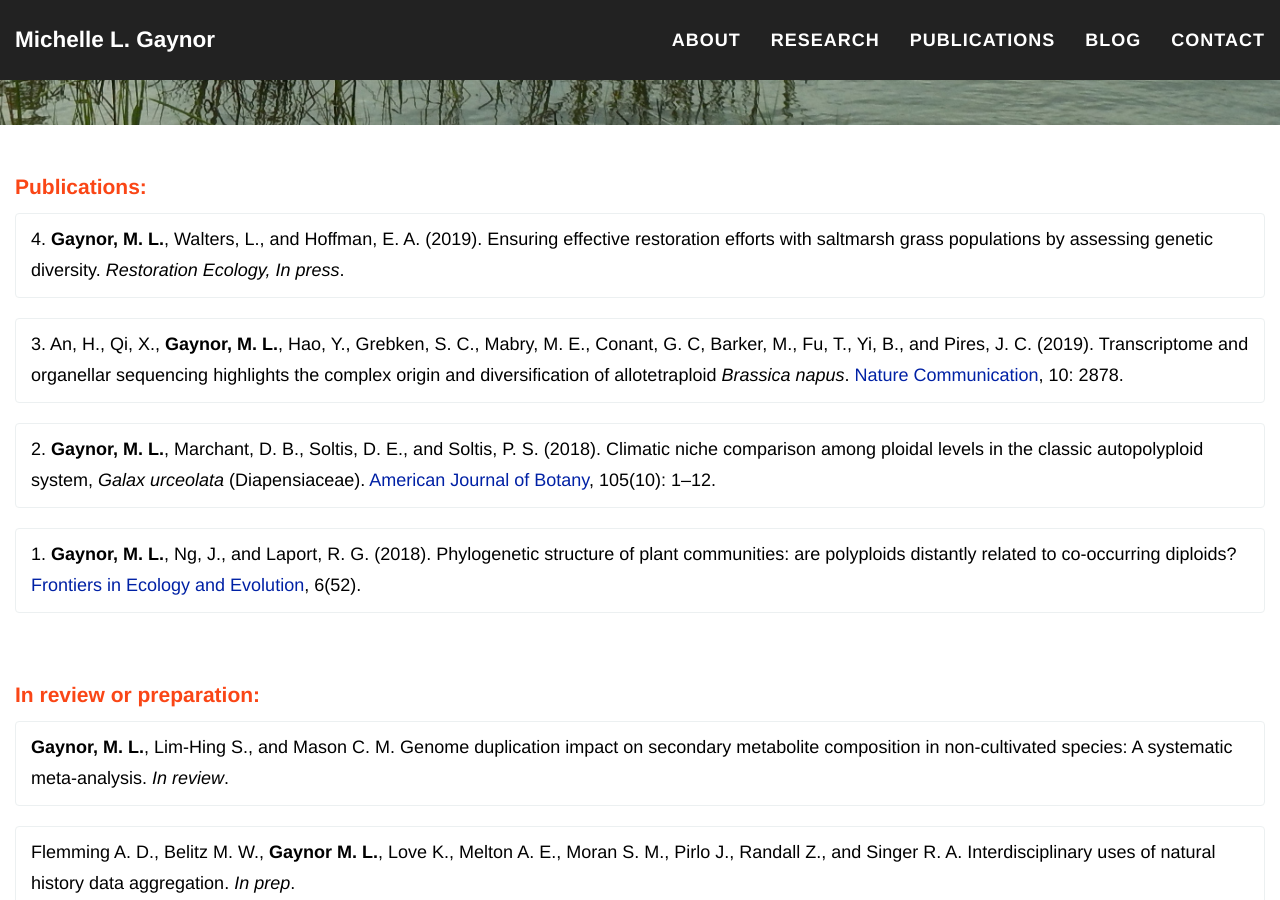
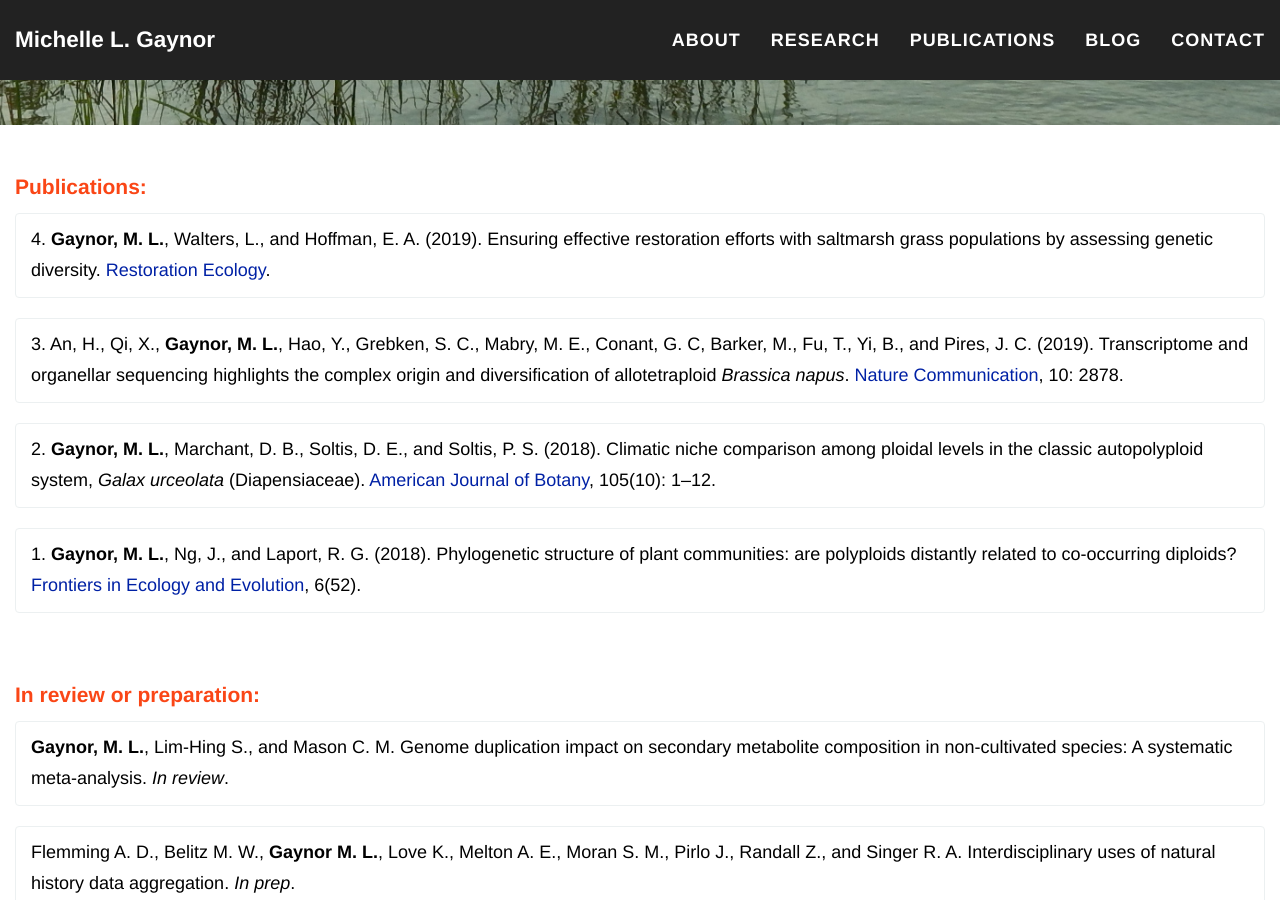
Before and after one commit to mgaynor1/mgaynor1.github.io, a Jekyll site: the page built from publications.html, in a window 1280 px wide and 900 px high, scrolled down 376 px. Built offline with Jekyll 4.4.1, drawn with Linux system fonts in a browser that asks for light colours; nearby versions of some CDN libraries.

Commit message:
pub adding

```diff
--- a/publications.html
+++ b/publications.html
@@ -16,7 +16,7 @@ permalink: publications.html
 	<h2 class="section-heading" style="text-transform: none; font-size: 21px;"> Publications: </h2>
 			<div align="left">
 			<div class="list-group">
-					<p class= "list-group-item" style="font-size: 18px; color: #000000;">4. <b>Gaynor, M. L.</b>, Walters, L., and Hoffman, E. A. (2019). Ensuring effective restoration efforts with saltmarsh grass populations by assessing genetic diversity. <i>Restoration Ecology, In press</i>.</p>
+					<p class= "list-group-item" style="font-size: 18px; color: #000000;">4. <b>Gaynor, M. L.</b>, Walters, L., and Hoffman, E. A. (2019). Ensuring effective restoration efforts with saltmarsh grass populations by assessing genetic diversity. <a href="https://onlinelibrary.wiley.com/doi/full/10.1111/rec.13014">Restoration Ecology</a>.</p>
 				</div>
 			<div class = "list-group">
 						<p class= "list-group-item" style="font-size: 18px; color: #000000;">3. An, H., Qi, X., <b>Gaynor, M. L.</b>, Hao, Y., Grebken, S. C., Mabry, M. E., Conant, G. C, Barker, M., Fu, T., Yi, B., and Pires, J. C. (2019). Transcriptome and organellar sequencing highlights the complex origin and diversification of allotetraploid <i>Brassica napus</i>. <a href="https://www.nature.com/articles/s41467-019-10757-1"> Nature Communication</a>, 10: 2878. </p>
```
